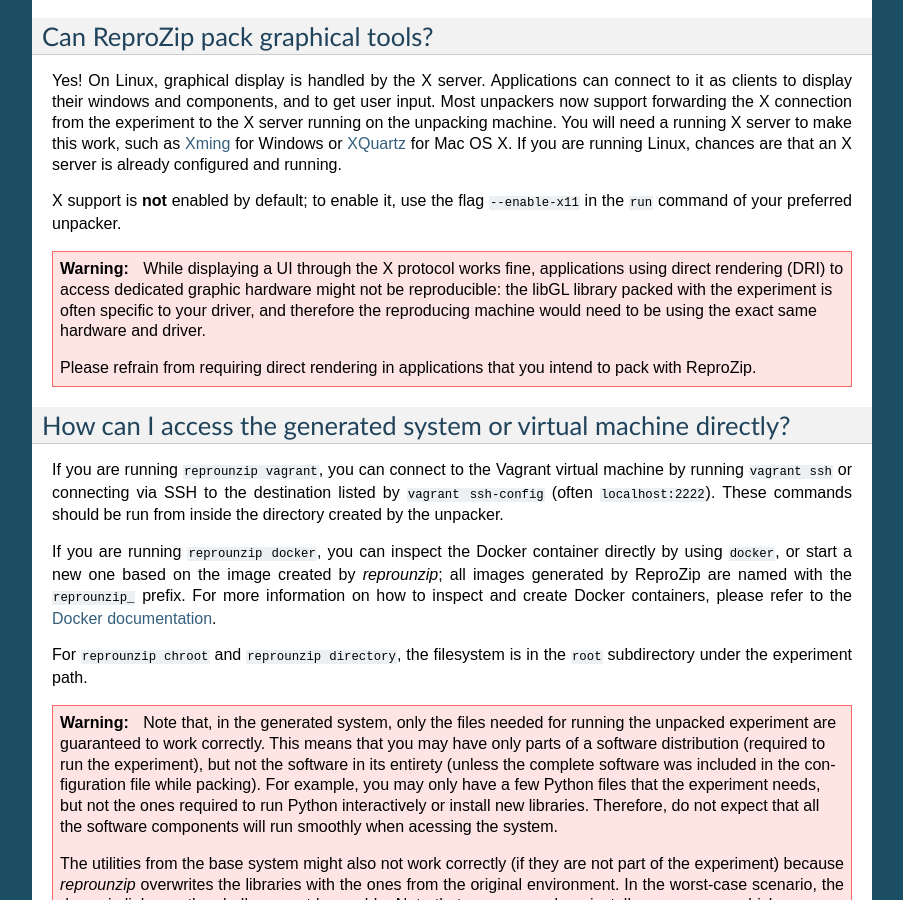
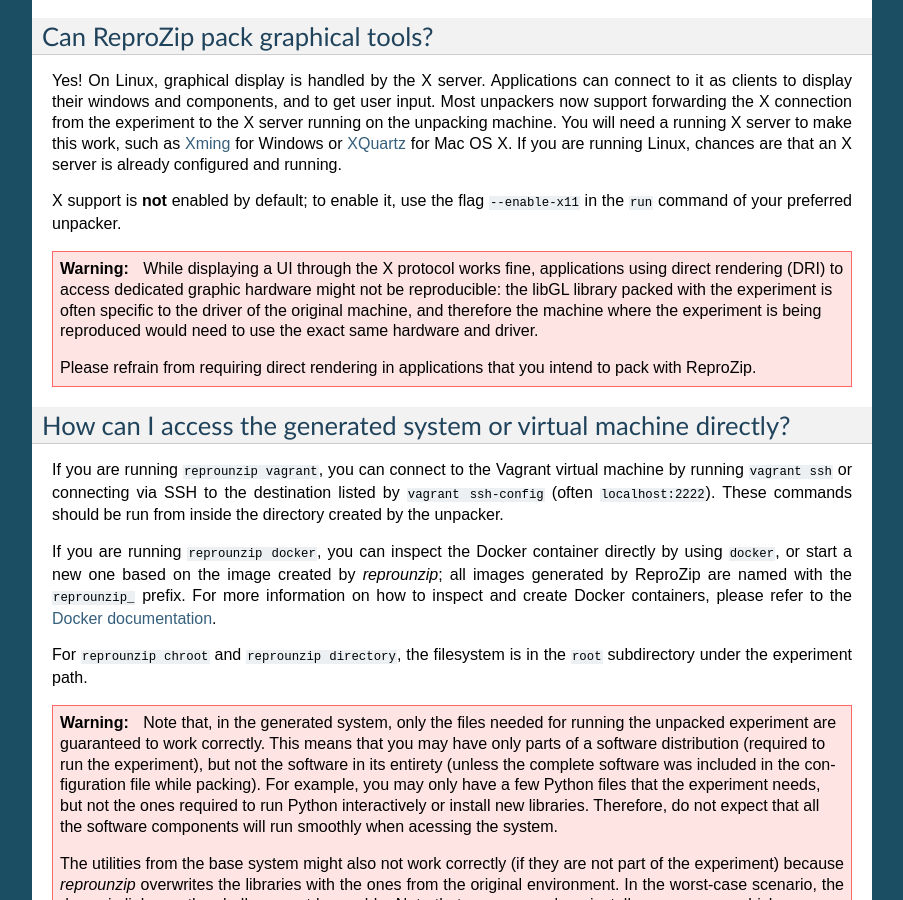
Before and after one commit to VIDA-NYU/reprozip, a Sphinx documentation site: the page built from docs/faq.rst, in a window 1280 px wide and 900 px high, scrolled down 799 px. Shown: the whole window, without its empty margins (198-1101 px from the left). Built offline with Sphinx 7.4.7, drawn with Linux system fonts in a browser that asks for light colours.

Commit message:
DOC: pass over warning

```diff
--- a/docs/faq.rst
+++ b/docs/faq.rst
@@ -41,7 +41,7 @@
 
 ..  warning::
 
-    While displaying a UI through the X protocol works fine, applications using direct rendering (DRI) to access dedicated graphic hardware might not be reproducible: the libGL library packed with the experiment is often specific to your driver, and therefore the reproducing machine would need to be using the exact same hardware and driver.
+    While displaying a UI through the X protocol works fine, applications using direct rendering (DRI) to access dedicated graphic hardware might not be reproducible: the libGL library packed with the experiment is often specific to the driver of the original machine, and therefore the machine where the experiment is being reproduced would need to use the exact same hardware and driver.
 
     Please refrain from requiring direct rendering in applications that you intend to pack with ReproZip.
 
```
